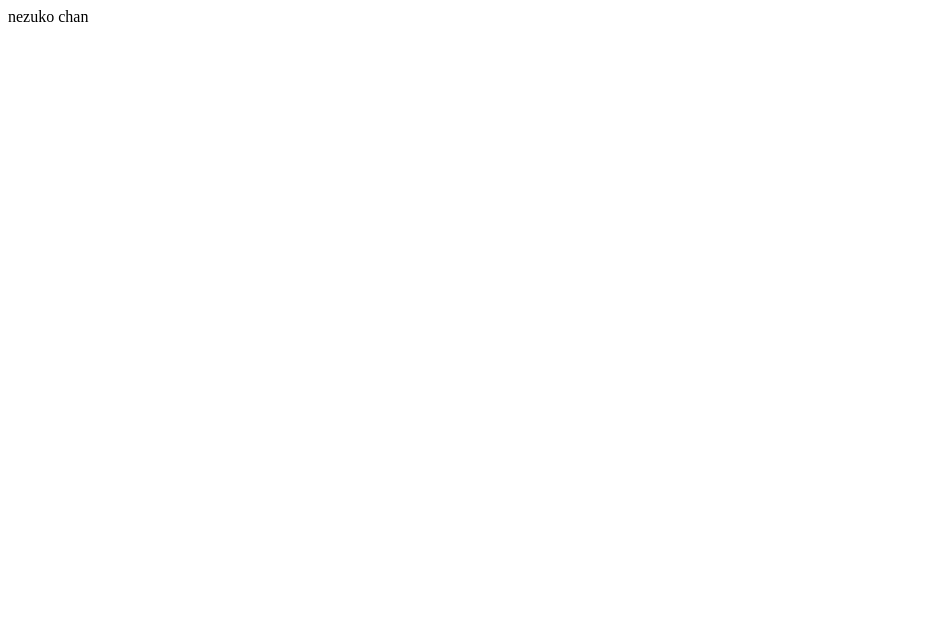
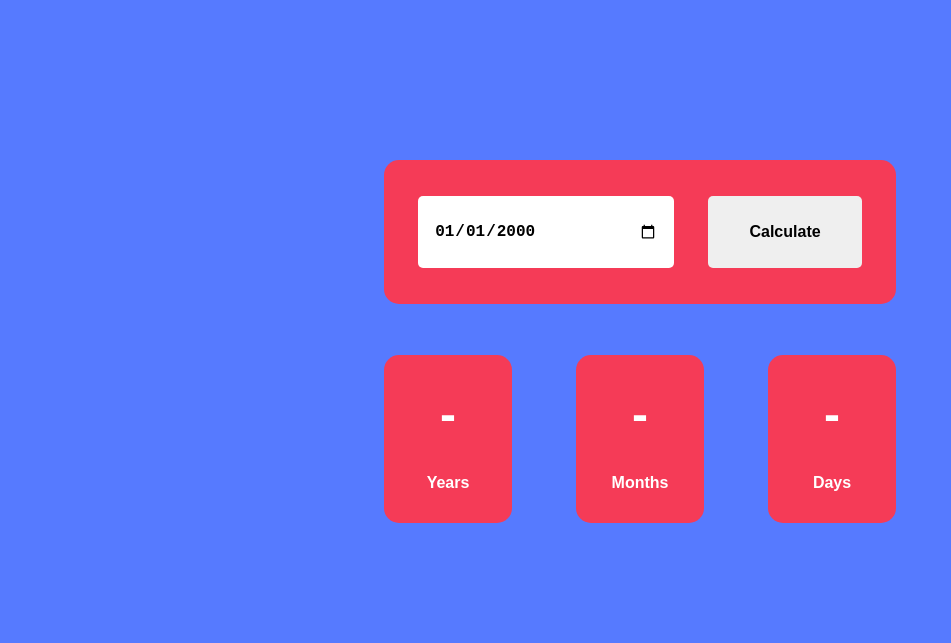
Before and after one commit to jsphwin/miss-nakita, a plain HTML site: page index.html in a window 1280 px wide. Shown: the whole page, without its empty margins (0-951 px from the left). Drawn offline with Linux system fonts and the light colour scheme.

Commit message:
Add files via upload

```diff
--- /dev/null
+++ b/app.js
@@ -0,0 +1,66 @@
+var input = document.getElementById("birthdate");
+let years_block = document.getElementById("years");
+let months_block = document.getElementById("months");
+let days_block = document.getElementById("days");
+
+function daysInMonth(month, year) {
+  const days = [31, 28, 31, 30, 31, 30, 31, 31, 30, 31, 30, 31];
+  if ((0 == year % 4 && 0 != year % 100) || 0 == year % 400) days[1] = 29;
+  else days[1] = 28;
+
+  return days[month - 1];
+}
+
+function calculate() {
+  let currentDate = new Date();
+  let birthDate = new Date(input.value);
+  let days = 0,
+    months = 0,
+    year = 0;
+  let birthDay = birthDate.getUTCDate(),
+    birthMonth = birthDate.getUTCMonth() + 1,
+    birthYear = birthDate.getUTCFullYear();
+  var currentDay = currentDate.getUTCDate(),
+    currentMonth = currentDate.getUTCMonth() + 1,
+    currentYear = currentDate.getUTCFullYear();
+
+  for (var i = birthYear + 1; i < currentYear; i++) {
+    year++;
+  }
+  for (var i = birthMonth + 1; i <= 12; i++) {
+    months++;
+  }
+  for (var i = 1; i < currentMonth; i++) {
+    months++;
+  }
+
+  for (var i = birthDay + 1; i <= daysInMonth(birthMonth, birthYear); i++) {
+    days++;
+  }
+
+  for (var i = 1; i < currentDay; i++) {
+    console.log("day2 run");
+    days++;
+  }
+
+  while (days >= 30 || months >= 12) {
+    if (months >= 12) {
+      year++;
+      months = months - 12;
+    }
+    if (days >= 30) {
+      months++;
+      days = days - 30;
+    }
+  }
+
+  if (year != 0 || months != 0 || year != 0) {
+    years_block.textContent = year;
+    months_block.textContent = months;
+    days_block.textContent = days;
+  } else {
+    years_block.textContent = "-";
+    months_block.textContent = "-";
+    days_block.textContent = "-";
+  }
+}
--- a/index.html
+++ b/index.html
@@ -1 +1,36 @@
-nezuko chan
+<!DOCTYPE html>
+<html lang="en">
+
+<head>
+    <meta charset="UTF-8">
+    <meta http-equiv="X-UA-Compatible" content="IE=edge">
+    <meta name="viewport" content="width=device-width, initial-scale=1.0">
+    <title>Age Calculator</title>
+    <link rel="stylesheet" href="style.css">
+</head>
+
+<body>
+    <div class="main-box">
+        <div class="input-box">
+            <input type="date" id="birthdate" value="2000-01-01" min="1900-1-1" max="2022-12-31">
+            <button id="calculate" onclick="calculate()">Calculate</button>
+        </div>
+        <div class="output-box">
+            <div class="small-block">
+                <h1 id="years">-</h1>
+                <h4>Years</h4>
+            </div>
+            <div class="small-block">
+                <h1 id="months">-</h1>
+                <h4>Months</h4>
+            </div>
+            <div class="small-block">
+                <h1 id="days">-</h1>
+                <h4>Days</h4>
+            </div>
+        </div>
+    </div>
+    <script src="app.js"></script>
+</body>
+
+</html>
--- /dev/null
+++ b/style.css
@@ -0,0 +1,95 @@
+* {
+    margin: 0;
+    padding: 0;
+    box-sizing: border-box;
+}
+
+body {
+    font-family: "poppins", sans-serif;
+    min-height: 100vh;
+    display: flex;
+    justify-content: center;
+    background-color: #567AFF;
+    align-items: center;
+}
+
+.main-box {
+    width: 40vw;
+    height: 60vh;
+}
+
+.input-box {
+    width: 100%;
+    height: 30%;
+    background-color: #f53b57;
+    border-radius: 15px;
+    margin-bottom: 10%;
+    display: flex;
+    justify-content: space-evenly;
+    align-items: center;
+}
+
+input,
+button {
+    height: 50%;
+    width: 50%;
+    border-radius: 5px;
+    border: none;
+    padding: 1rem;
+    font-size: 1rem;
+    font-weight: 600;
+}
+
+button {
+    width: 30%;
+    padding: 1rem;
+}
+
+.output-box {
+    width: 100%;
+    height: 50%;
+    display: flex;
+    justify-content: space-between;
+}
+
+.small-block {
+    width: 25%;
+    height: 70%;
+    background-color: #f53b57;
+    border-radius: 15px;
+    display: flex;
+    justify-content: space-evenly;
+    flex-direction: column;
+    align-items: center;
+    color: white;
+}
+
+.small-block h1 {
+    font-size: 3rem;
+    font-weight: 600;
+}
+
+.small-block h4 {
+    font-size: 1rem;
+    font-weight: 5 00;
+}
+
+@media screen and (max-width: 900px) {
+    .main-box {
+        width: 70vw;
+        height: 50vw;
+    }
+}
+
+
+@media screen and (max-width: 600px) {
+    html {
+        font-size: 12px;
+    }
+
+    .main-box {
+        width: 90vw;
+        height: 40vh;
+        min-height: 100vw;
+    }
+}
```
